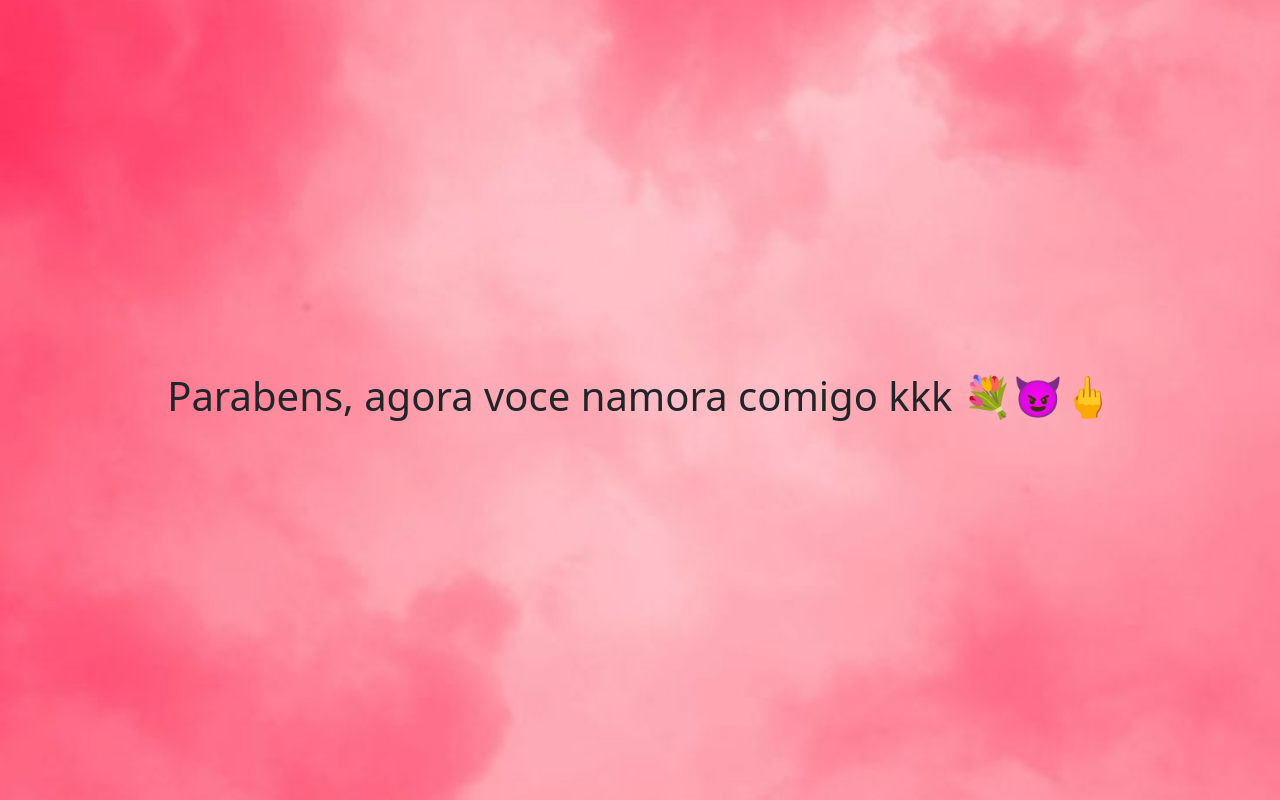
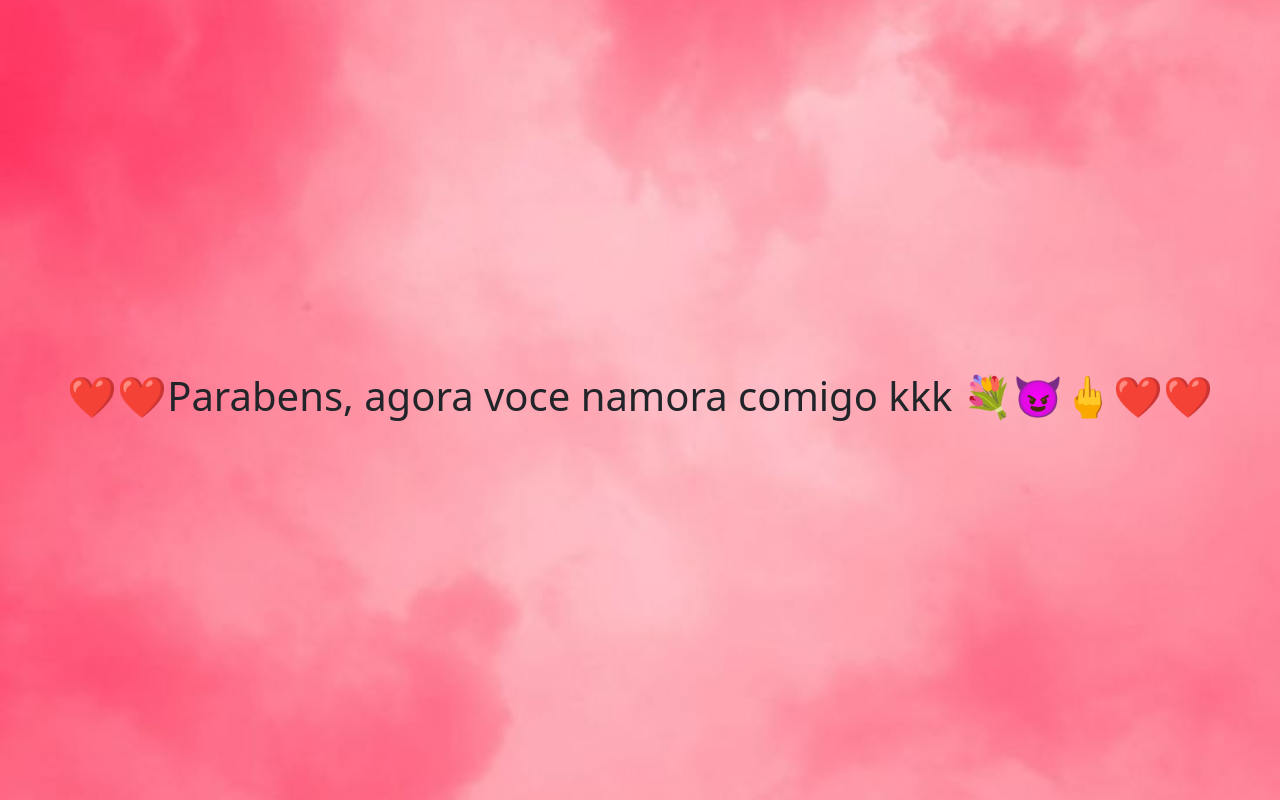
Before and after one commit to palozi/querNamorarComigo, a plain HTML site: page sim.html in a window 1280 px wide. Drawn offline with nearby package versions, Linux system fonts and the light colour scheme.

Commit message:
atualizado

```diff
--- a/sim.html
+++ b/sim.html
@@ -8,7 +8,7 @@
     <link rel="stylesheet" href="./css/style.css">
 </head>
 <body>
-    <h1>Parabens, agora voce namora comigo kkk 💐😈🖕</h1>
+    <h1>❤️❤️Parabens, agora voce namora comigo kkk 💐😈🖕❤️❤️</h1>
 
 </body>
 </html>
```
Also changed, not shown: index.html (+1 -1 lines).
